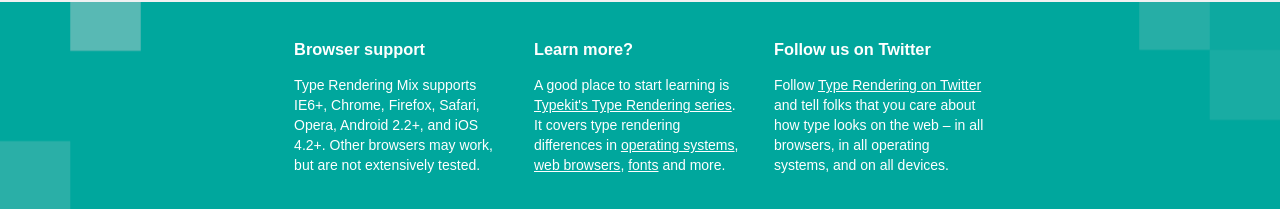
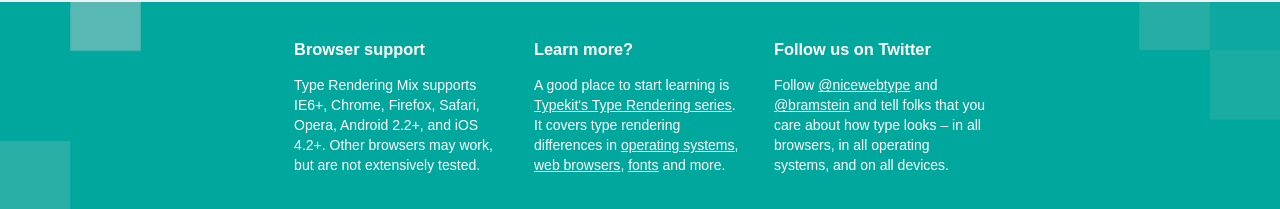
Before and after one commit to bramstein/trmix, a website: page website/index.html in a window 1280 px wide. Shown: the part 3759-3968 px from the top of the page. Drawn offline with Linux system fonts and the light colour scheme.

Commit message:
Updated Twitter links.

```diff
--- a/website/index.html
+++ b/website/index.html
@@ -101,7 +101,7 @@
       </section>
       <section>
         <h3>Follow us on Twitter</h3>
-        <p>Follow <a href="http://twitter.com/typerendering">Type Rendering on Twitter</a> and tell folks that you care about how type looks on the web – in all browsers, in all operating systems, and on all devices.</p>
+        <p>Follow <a href="http://twitter.com/nicewebtype">@nicewebtype</a> and <a href="http://twitter.com/bram_stein">@bramstein</a> and tell folks that you care about how type looks – in all browsers, in all operating systems, and on all devices.</p>
       </section>
       <p>Type Rendering Mix is crafted with care by <a href="http://nicewebtype.com/">Tim Brown</a> and <a href="http://www.bramstein.com">Bram Stein</a>. Set in <a href="http://www.janfromm.de/typefaces/rooneysans/overview/">Rooney Sans</a> and <a href="http://levien.com/type/myfonts/inconsolata.html">Inconsolata</a>, served by <a href="http://www.typekit.com/">Typekit</a>. View the <a href="/old/">old Type Rendering site</a>.</p>
     </footer>
```
